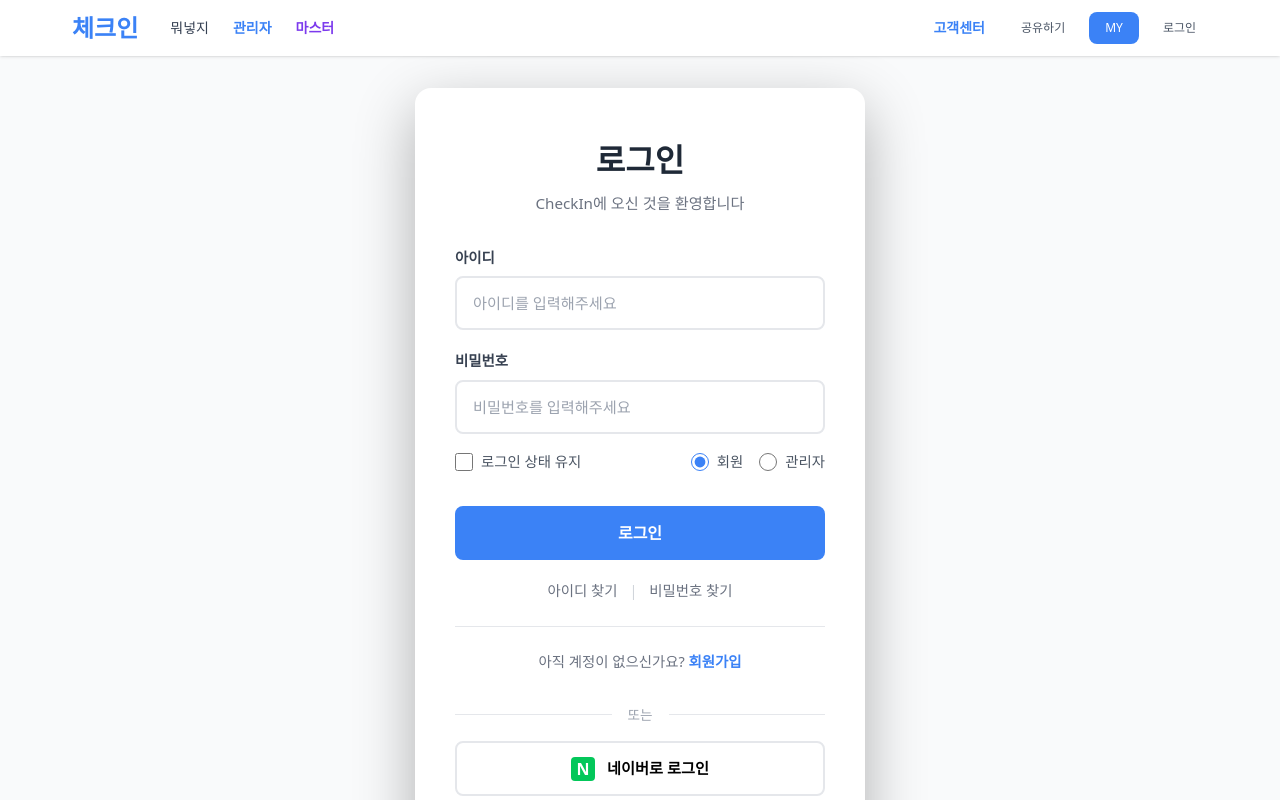
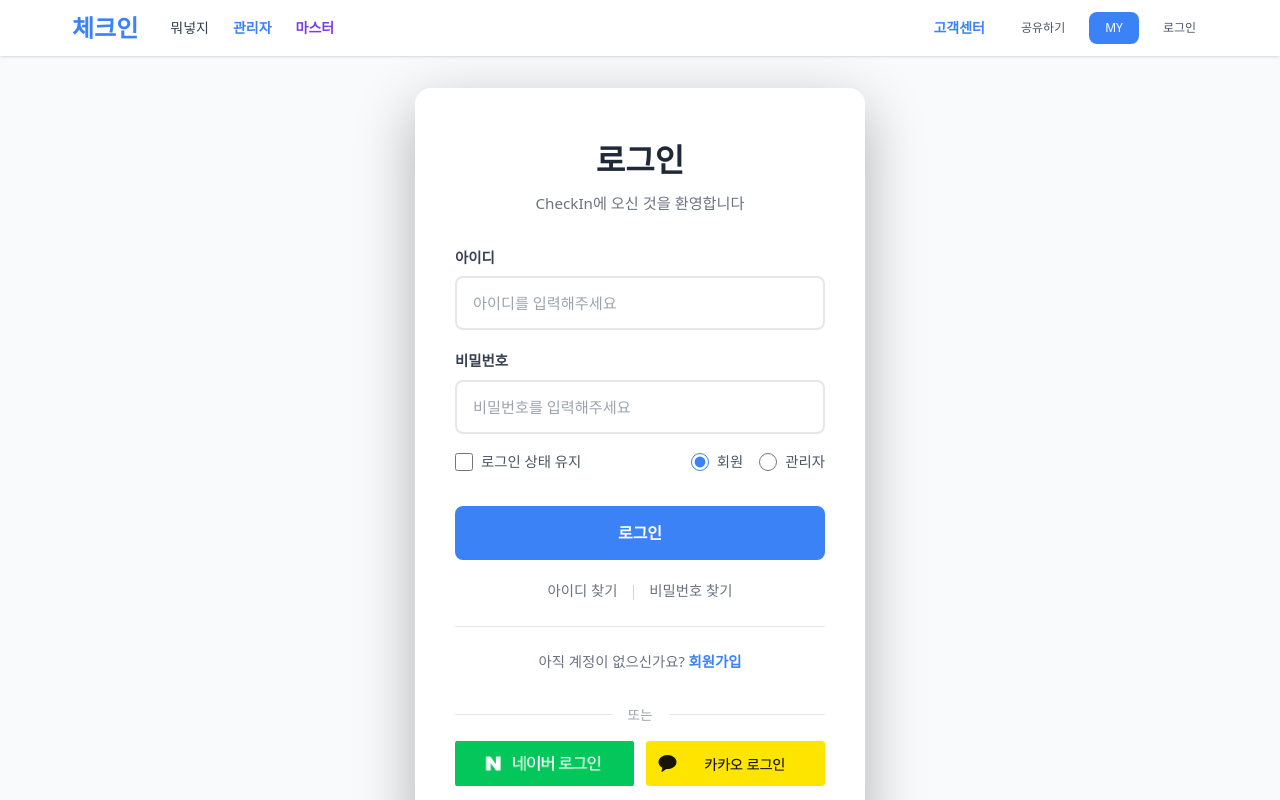
Before and after one commit to roblej/check-in-frontend, a Next.js app: page /login in a window 1280 px wide. Shown: the top 800 px of the page. Built offline with nearby package versions, Linux system fonts and the light colour scheme.

Commit message:
카카오 로그인 구현

```diff
--- a/src/app/login/login.module.css
+++ b/src/app/login/login.module.css
@@ -303,6 +303,62 @@
   font-size: 1rem;
 }
 
+.socialButtonContainer {
+  display: flex;
+  gap: 0.75rem;
+  width: 100%;
+}
+
+.naverLoginButton {
+  flex: 1;
+  padding: 0;
+  border: none;
+  background: transparent;
+  cursor: pointer;
+  display: block;
+  height: 45px;
+  overflow: hidden;
+}
+
+.naverLoginButton img {
+  width: 100%;
+  height: 100%;
+  object-fit: cover;
+}
+
+.naverLoginButton:hover {
+  opacity: 0.9;
+}
+
+.naverLoginButton:active {
+  opacity: 0.8;
+}
+
+.kakaoLoginButton {
+  flex: 1;
+  padding: 0;
+  border: none;
+  background: transparent;
+  cursor: pointer;
+  display: block;
+  height: 45px;
+  overflow: hidden;
+}
+
+.kakaoLoginButton img {
+  width: 100%;
+  height: 100%;
+  object-fit: cover;
+}
+
+.kakaoLoginButton:hover {
+  opacity: 0.9;
+}
+
+.kakaoLoginButton:active {
+  opacity: 0.8;
+}
+
 .kakaoIcon {
   width: 24px;
   height: 24px;
--- a/src/app/login/page.js
+++ b/src/app/login/page.js
@@ -3,12 +3,15 @@
 import { useState } from "react";
 import { useRouter } from "next/navigation";
 import Link from "next/link";
+import Image from "next/image";
 import Header from "@/components/Header";
 import styles from "./login.module.css";
 import axios from "axios";
 import { useCustomerStore } from "@/stores/customerStore";
 import { useAdminStore } from "@/stores/adminStore";
 import { setAdminIdxCookie } from "@/utils/cookieUtils";
+import naverLoginBtn from "@/images/login/btnG_완성형.png";
+import kakaoLoginBtn from "@/images/login/kakao_login_medium_narrow.png";
 export default function LoginPage() {
   const router = useRouter();
   const { setAccessToken, setInlogged ,isInlogged} = useCustomerStore();
@@ -26,6 +29,7 @@ export default function LoginPage() {
 
   const login_url = "/api/login";
   const naverLogin_url = "http://localhost:8888/oauth2/authorization/naver";
+  const kakaoLogin_url = "http://localhost:8888/oauth2/authorization/kakao";
   // 네이버 로그인을 위한 함수
 
   // 입력 필드 변경 핸들러
@@ -286,26 +290,39 @@ export default function LoginPage() {
             <div className={styles.dividerLine}>
               <span>또는</span>
             </div>
+            <div className={styles.socialButtonContainer}>
               <button
                 type="button"
-              className={styles.socialButton}
+                className={styles.naverLoginButton}
                 onClick={() => {
                   // OAuth 로그인 시도 플래그 설정
                   sessionStorage.setItem('oauth_attempted', 'true');
                   window.location.href = naverLogin_url;
                 }}
               >
-              <span className={styles.naverIcon}>N</span>
-              네이버로 로그인
+                <Image
+                  src={naverLoginBtn}
+                  alt="네이버로 로그인"
+                  width={183}
+                  height={45}
+                />
               </button>
               <button
                 type="button"
-              className={styles.socialButton}
-              onClick={() => alert("카카오 로그인 기능 준비 중입니다.")}
+                className={styles.kakaoLoginButton}
+                onClick={() => {
+                  sessionStorage.setItem('oauth_attempted', 'true');
+                  window.location.href = kakaoLogin_url;
+                }}
               >
-              <span className={styles.kakaoIcon}>K</span>
-              카카오로 로그인
+                <Image
+                  src={kakaoLoginBtn}
+                  alt="카카오로 로그인"
+                  width={183}
+                  height={45}
+                />
               </button>
+            </div>
           </div>
         </div>
       </div>
```
Also changed, not shown: src/images/login/btnG_완성형.png (added), src/images/login/kakao_login_medium_narrow.png (added). Lines whose indentation alone changed are shown as unchanged.
